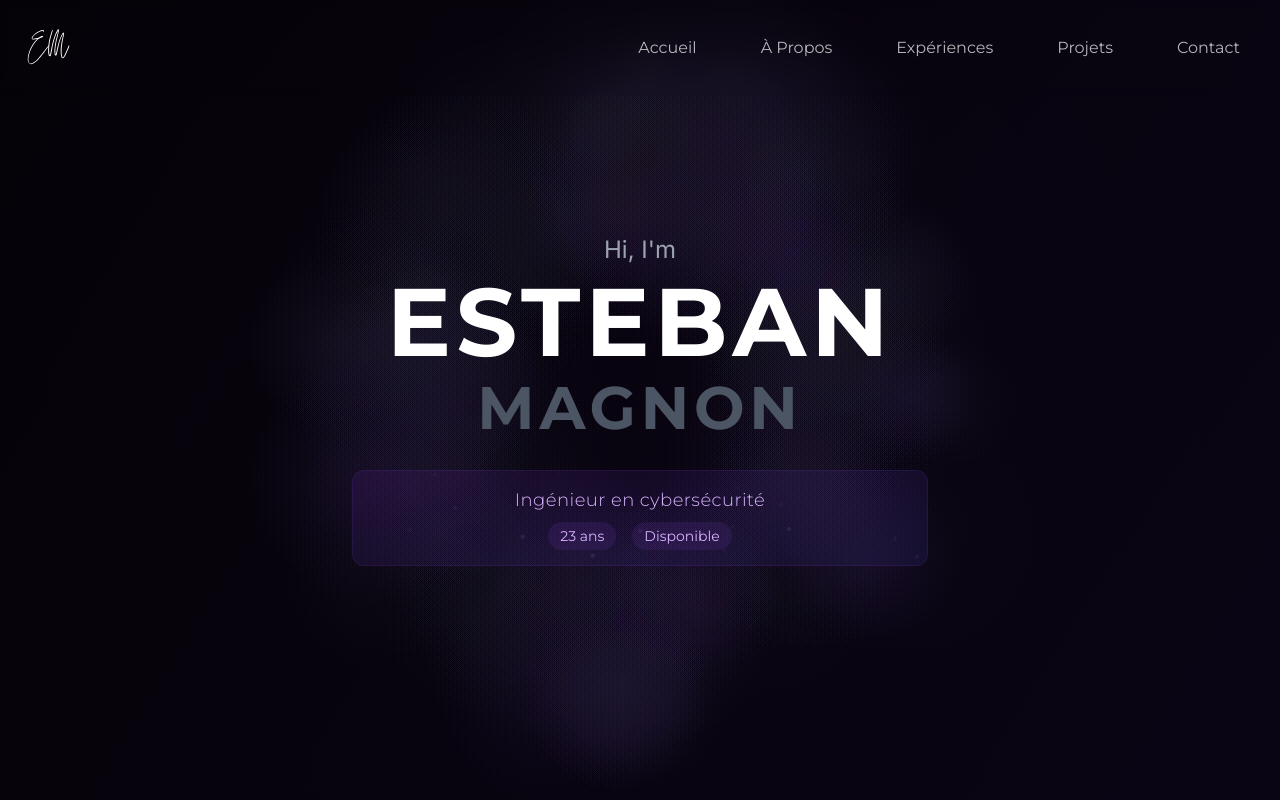
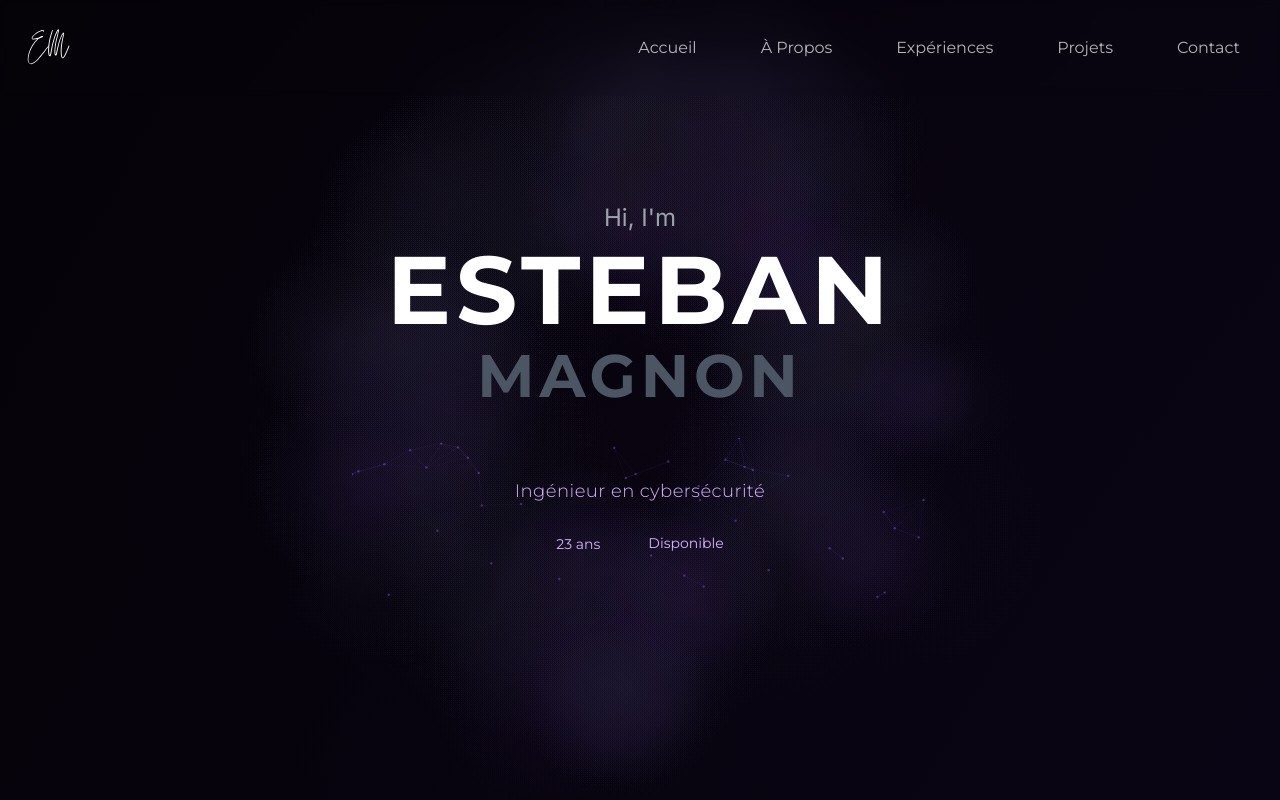
Before and after one commit to Whyiest/estebanmagnon, a Next.js app: page / in a window 1280 px wide. Built offline with nearby package versions, Linux system fonts and the light colour scheme; a web font is replaced by a local one.

Commit message:
feat: add new animation to landing page

```diff
--- a/app/globals.css
+++ b/app/globals.css
@@ -39,6 +39,18 @@
   50% { opacity: 0; }
 }
 
+@keyframes float {
+  0% {
+    transform: translateY(0px);
+  }
+  50% {
+    transform: translateY(-10px);
+  }
+  100% {
+    transform: translateY(0px);
+  }
+}
+
 @keyframes float-slow {
   0% {
     transform: translate(0, 0);
@@ -66,6 +78,30 @@
   }
   100% {
     transform: translate(0, 0);
+  }
+}
+
+@keyframes float-slow-2 {
+  0% {
+    transform: translateY(0px);
+  }
+  50% {
+    transform: translateY(-8px);
+  }
+  100% {
+    transform: translateY(0px);
+  }
+}
+
+@keyframes float-slow-3 {
+  0% {
+    transform: translateY(0px);
+  }
+  50% {
+    transform: translateY(-6px);
+  }
+  100% {
+    transform: translateY(0px);
   }
 }
 
@@ -97,11 +133,19 @@
 }
 
 .animate-float-slow {
-  animation: float-slow 30s ease-in-out infinite;
+  animation: float 6s ease-in-out infinite;
 }
 
 .animate-float-slow-reverse {
   animation: float-slow-reverse 30s ease-in-out infinite;
+}
+
+.animate-float-slow-2 {
+  animation: float-slow-2 5s ease-in-out infinite 0.5s;
+}
+
+.animate-float-slow-3 {
+  animation: float-slow-3 4s ease-in-out infinite 1s;
 }
 
 .animate-ghost-line {
--- a/app/page.tsx
+++ b/app/page.tsx
@@ -132,9 +132,11 @@ const FloatingBackground = () => {
   return <canvas ref={canvasRef} className="absolute inset-0 z-0" />;
 };
 
-const GalaxyAnimation = () => {
+const ParticleBox = () => {
+  const canvasRef = useRef<HTMLCanvasElement>(null);
+
   useEffect(() => {
-    const canvas = document.getElementById('galaxyCanvas') as HTMLCanvasElement;
+    const canvas = canvasRef.current;
     if (!canvas) return;
 
     const ctx = canvas.getContext('2d');
@@ -145,107 +147,69 @@ const GalaxyAnimation = () => {
     canvas.width = width;
     canvas.height = height;
 
-    let mouseX = width / 2;
-    let mouseY = height / 2;
-    let isMouseMoving = false;
-    let mouseTimeout: NodeJS.Timeout;
-
     const particles: {
       x: number;
       y: number;
-      size: number;
       speedX: number;
       speedY: number;
-      color: string;
-      opacity: number;
     }[] = [];
 
-    const colors = ['#8B5CF6', '#6366F1', '#4F46E5', '#4338CA'];
-    const particleCount = 150;
+    const particleCount = 40;
+    const connectionDistance = 60;
+    const particleSpeed = 0.3;
 
     // Création des particules
     for (let i = 0; i < particleCount; i++) {
       particles.push({
         x: Math.random() * width,
         y: Math.random() * height,
-        size: Math.random() * 3 + 1,
-        speedX: (Math.random() - 0.5) * 2,
-        speedY: (Math.random() - 0.5) * 2,
-        color: colors[Math.floor(Math.random() * colors.length)],
-        opacity: Math.random() * 0.5 + 0.2
+        speedX: (Math.random() - 0.5) * particleSpeed,
+        speedY: (Math.random() - 0.5) * particleSpeed,
       });
     }
 
-    const drawParticle = (particle: typeof particles[0]) => {
-      ctx.beginPath();
-      ctx.arc(particle.x, particle.y, particle.size, 0, Math.PI * 2);
-      ctx.fillStyle = `${particle.color}${Math.floor(particle.opacity * 255).toString(16).padStart(2, '0')}`;
-      ctx.fill();
-    };
+    const drawParticles = () => {
+      ctx.clearRect(0, 0, width, height);
 
-    const connectParticles = () => {
+      // Dessiner les connexions
+      ctx.strokeStyle = 'rgba(139, 92, 246, 0.15)';
+      ctx.lineWidth = 1;
+
       for (let i = 0; i < particles.length; i++) {
         for (let j = i + 1; j < particles.length; j++) {
           const dx = particles[i].x - particles[j].x;
           const dy = particles[i].y - particles[j].y;
           const distance = Math.sqrt(dx * dx + dy * dy);
 
-          if (distance < 100) {
+          if (distance < connectionDistance) {
+            const opacity = (1 - distance / connectionDistance) * 0.15;
+            ctx.strokeStyle = `rgba(139, 92, 246, ${opacity})`;
             ctx.beginPath();
-            ctx.strokeStyle = `rgba(139, 92, 246, ${0.2 * (1 - distance / 100)})`;
-            ctx.lineWidth = 1;
             ctx.moveTo(particles[i].x, particles[i].y);
             ctx.lineTo(particles[j].x, particles[j].y);
             ctx.stroke();
           }
         }
       }
-    };
 
-    const animate = () => {
-      ctx.clearRect(0, 0, width, height);
+      // Dessiner les particules
+      particles.forEach(particle => {
+        ctx.beginPath();
+        ctx.arc(particle.x, particle.y, 1.2, 0, Math.PI * 2);
+        ctx.fillStyle = 'rgba(139, 92, 246, 0.4)';
+        ctx.fill();
 
-      particles.forEach(particle => {
         // Mise à jour de la position
         particle.x += particle.speedX;
         particle.y += particle.speedY;
 
-        // Effet de rebond sur les bords
+        // Rebond sur les bords
         if (particle.x < 0 || particle.x > width) particle.speedX *= -1;
         if (particle.y < 0 || particle.y > height) particle.speedY *= -1;
-
-        // Effet d'attraction vers la souris
-        if (isMouseMoving) {
-          const dx = mouseX - particle.x;
-          const dy = mouseY - particle.y;
-          const distance = Math.sqrt(dx * dx + dy * dy);
-          if (distance < 200) {
-            particle.x += dx * 0.02;
-            particle.y += dy * 0.02;
-          }
-        }
-
-        drawParticle(particle);
       });
 
-      connectParticles();
-      requestAnimationFrame(animate);
+      requestAnimationFrame(drawParticles);
     };
-
-    const handleMouseMove = (e: MouseEvent) => {
-      const rect = canvas.getBoundingClientRect();
-      mouseX = e.clientX - rect.left;
-      mouseY = e.clientY - rect.top;
-      isMouseMoving = true;
-
-      clearTimeout(mouseTimeout);
-      mouseTimeout = setTimeout(() => {
-        isMouseMoving = false;
-      }, 100);
-    };
-
-    canvas.addEventListener('mousemove', handleMouseMove);
-    animate();
 
     const handleResize = () => {
       width = canvas.offsetWidth;
@@ -255,14 +219,36 @@ const GalaxyAnimation = () => {
     };
 
     window.addEventListener('resize', handleResize);
+    drawParticles();
 
     return () => {
-      canvas.removeEventListener('mousemove', handleMouseMove);
       window.removeEventListener('resize', handleResize);
     };
   }, []);
 
-  return null;
+  return (
+    <div className="relative w-full h-full">
+      <canvas
+        ref={canvasRef}
+        className="absolute inset-0 w-full h-full"
+      />
+      <div className="absolute inset-0 flex items-center justify-center">
+        <div className="space-y-6">
+          <p className="text-purple-300 text-lg font-light tracking-wide animate-float-slow">
+            Ingénieur en cybersécurité
+          </p>
+          <div className="flex items-center justify-center gap-6">
+            <span className="px-3 py-1 text-purple-300 text-sm animate-float-slow-2">
+              23 ans
+            </span>
+            <span className="px-3 py-1 text-purple-300 text-sm animate-float-slow-3">
+              Disponible
+            </span>
+          </div>
+        </div>
+      </div>
+    </div>
+  );
 };
 
 export default function Home() {
@@ -270,7 +256,6 @@ export default function Home() {
     <div className={`min-h-screen ${montserrat.className}`}>
       <FloatingBackground />
       <Navigation />
-      <GalaxyAnimation />
 
       {/* Main Content */}
       <main className="min-h-screen flex items-center justify-center relative overflow-hidden">
@@ -289,26 +274,9 @@ export default function Home() {
               </span>
             </h1>
 
-            {/* Minimal Floating Animation */}
-            <div className="opacity-0 animate-slide-up-delayed w-full max-w-xl relative">
-              <div className="relative h-24 rounded-xl bg-gradient-to-br from-purple-900/20 to-indigo-900/20 backdrop-blur-sm border border-purple-500/10 overflow-hidden">
-                <div className="absolute inset-0 flex items-center justify-center">
-                  <div className="text-center z-10">
-                    <p className="text-purple-300 text-lg font-light tracking-wide mb-2">
-                      Ingénieur en cybersécurité
-                    </p>
-                    <div className="flex items-center justify-center gap-4">
-                      <span className="px-3 py-1 rounded-full bg-purple-500/10 text-purple-300 text-sm">
-                        23 ans
-                      </span>
-                      <span className="px-3 py-1 rounded-full bg-purple-500/10 text-purple-300 text-sm">
-                        Disponible
-                      </span>
-                    </div>
-                  </div>
-                </div>
-                <FloatingParticles />
-              </div>
+            {/* Particle Animation Box */}
+            <div className="opacity-0 animate-slide-up-delayed w-full max-w-xl h-40">
+              <ParticleBox />
             </div>
           </div>
         </div>
@@ -316,46 +284,3 @@ export default function Home() {
     </div>
   );
 }
-
-const FloatingParticles = () => {
-  useEffect(() => {
-    const container = document.querySelector('.particles-container') as HTMLDivElement;
-    if (!container) return;
-
-    const particleCount = 15;
-    const particles: HTMLDivElement[] = [];
-
-    for (let i = 0; i < particleCount; i++) {
-      const particle = document.createElement('div');
-      particle.className = 'absolute w-1 h-1 rounded-full bg-purple-400/20';
-      particle.style.left = `${Math.random() * 100}%`;
-      particle.style.top = `${Math.random() * 100}%`;
-      container.appendChild(particle);
-      particles.push(particle);
-
-      // Animation aléatoire pour chaque particule
-      const duration = 3 + Math.random() * 4;
-      const delay = Math.random() * 2;
-
-      particle.animate(
-        [
-          { transform: 'translate(0, 0)', opacity: 0.2 },
-          { transform: `translate(${Math.random() * 30 - 15}px, ${Math.random() * 30 - 15}px)`, opacity: 0.8 },
-          { transform: 'translate(0, 0)', opacity: 0.2 }
-        ],
-        {
-          duration: duration * 1000,
-          delay: delay * 1000,
-          iterations: Infinity,
-          easing: 'ease-in-out'
-        }
-      );
-    }
-
-    return () => {
-      particles.forEach(particle => particle.remove());
-    };
-  }, []);
-
-  return <div className="particles-container absolute inset-0" />;
-};
```
